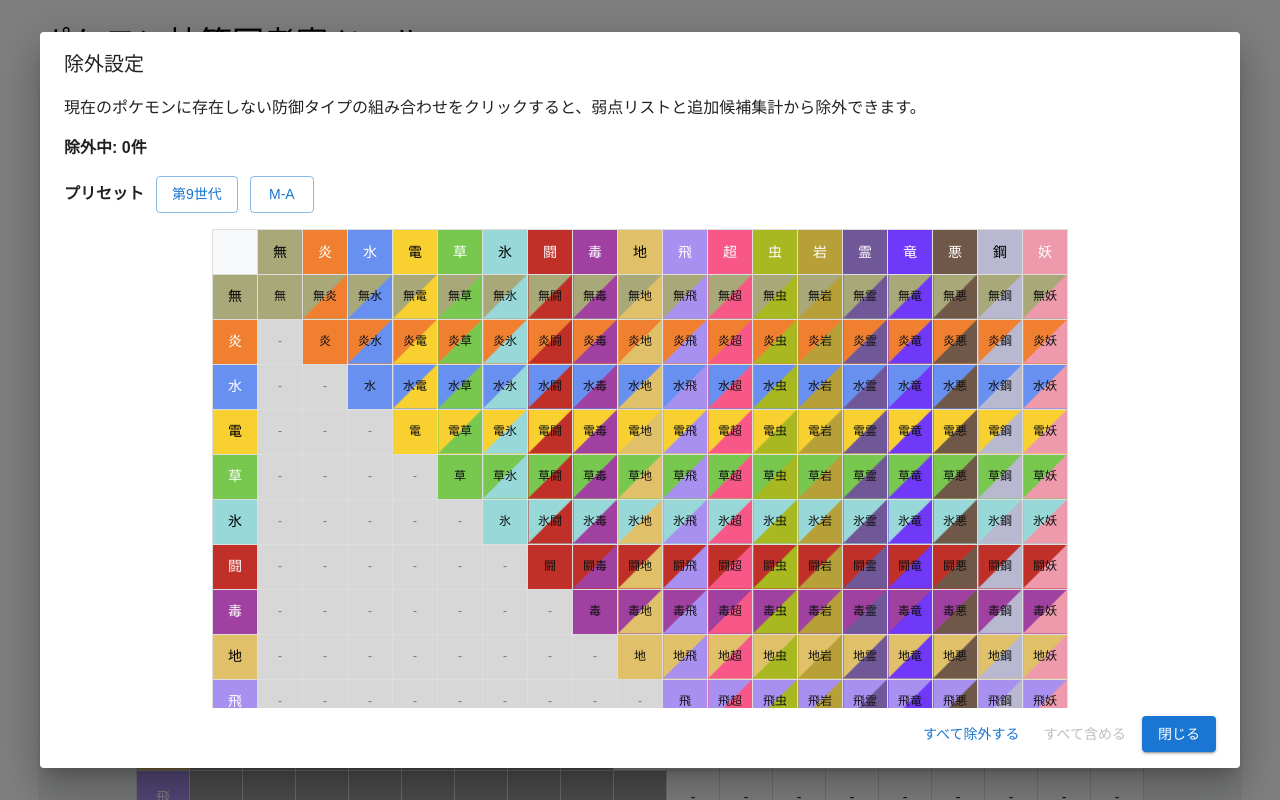
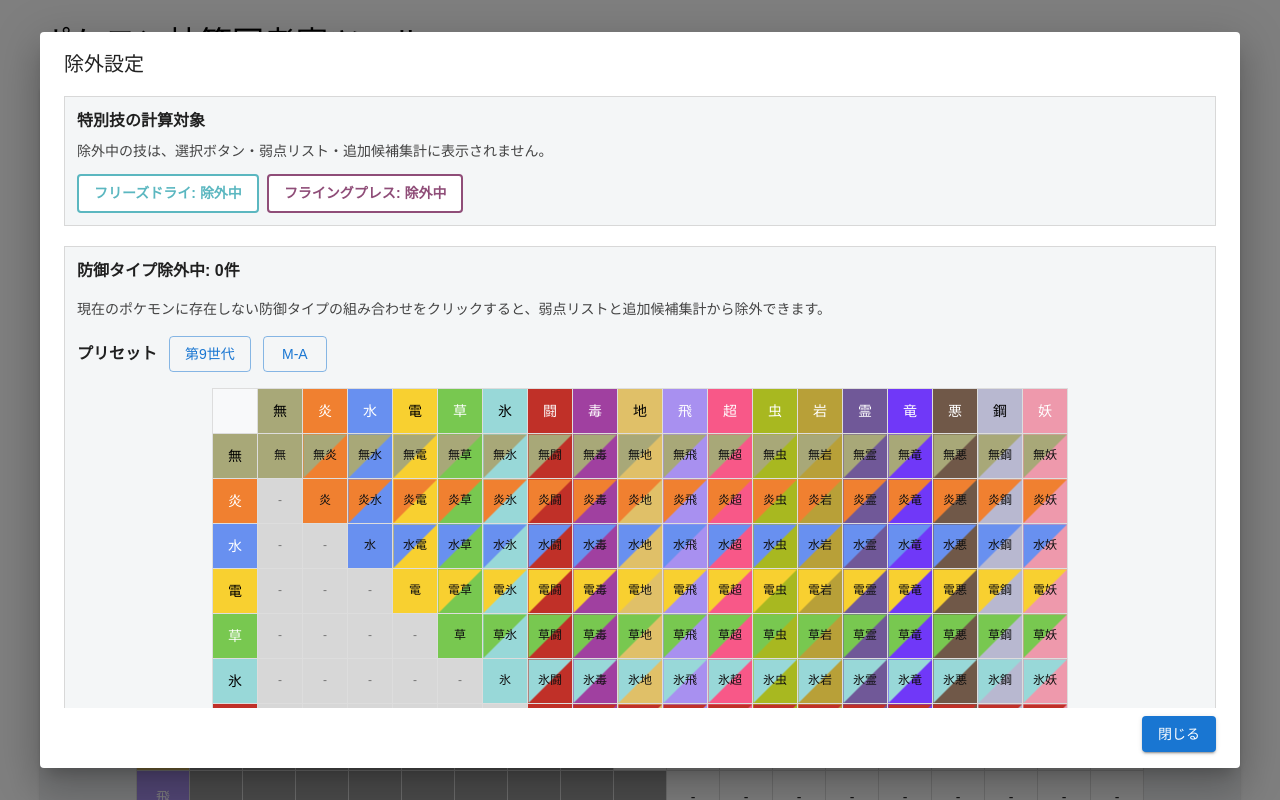
Before and after one commit to suisui-swimmy/pokemon-type-coverage-tool, a React (Vite) app: page / in a window 1280 px wide. Both pictures are taken after a click on the button "除外設定を開く". Shown: the top 800 px of the page. Built offline with nearby package versions, Linux system fonts and the light colour scheme; a web font is replaced by a local one.

Commit message:
Added support for special moves and updated the CoverageTable component to improve the logic for calculating attack effectiveness

```diff
--- a/src/App.jsx
+++ b/src/App.jsx
@@ -3,9 +3,12 @@ import { Container, Typography, Box, Link, Paper, Button, IconButton, Tooltip }
 import { ThemeProvider, createTheme } from '@mui/material/styles';
 import TypeButton from './components/TypeButton';
 import TypeTag from './components/TypeTag';
+import SpecialMoveButton from './components/SpecialMoveButton';
+import SpecialMoveTag from './components/SpecialMoveTag';
 import CoverageTable from './components/CoverageTable';
 import ExclusionSettingsDialog from './components/ExclusionSettingsDialog';
 import { typeData } from './data/typeData';
+import { specialAttackMoveIds } from './data/specialAttackMoves';
 import { exclusionPresets } from './data/exclusionPresets';
 import { getAllDefenseTypeKeys } from './utils/defenseTypeKey';
 import infoIconUrl from './assets/info-icon.svg';
@@ -13,6 +16,7 @@ import settingsGearIconUrl from './assets/settings-gear-icon.svg';
 import './App.css';
 
 const EXCLUDED_DEFENSE_TYPES_STORAGE_KEY = 'pokemon-type-coverage-tool.excluded-defense-types';
+const EXCLUDED_SPECIAL_MOVES_STORAGE_KEY = 'pokemon-type-coverage-tool.excluded-special-moves';
 
 const theme = createTheme({
   typography: {
@@ -22,6 +26,7 @@ const theme = createTheme({
 
 function App() {
   const [selectedTypes, setSelectedTypes] = useState([]);
+  const [selectedSpecialMoves, setSelectedSpecialMoves] = useState([]);
   const [isSettingsOpen, setIsSettingsOpen] = useState(false);
   const [excludedDefenseTypeKeys, setExcludedDefenseTypeKeys] = useState(() => {
     try {
@@ -33,10 +38,32 @@ function App() {
       return [];
     }
   });
+  const [excludedSpecialMoveIds, setExcludedSpecialMoveIds] = useState(() => {
+    try {
+      const savedValue = window.localStorage.getItem(EXCLUDED_SPECIAL_MOVES_STORAGE_KEY);
+      const parsedValue = JSON.parse(savedValue);
+
+      return Array.isArray(parsedValue) ? parsedValue : specialAttackMoveIds;
+    } catch {
+      return specialAttackMoveIds;
+    }
+  });
 
   const excludedDefenseTypeKeySet = useMemo(
     () => new Set(excludedDefenseTypeKeys),
     [excludedDefenseTypeKeys]
+  );
+  const excludedSpecialMoveIdSet = useMemo(
+    () => new Set(excludedSpecialMoveIds),
+    [excludedSpecialMoveIds]
+  );
+  const availableSpecialMoveIds = useMemo(
+    () => specialAttackMoveIds.filter((moveId) => !excludedSpecialMoveIdSet.has(moveId)),
+    [excludedSpecialMoveIdSet]
+  );
+  const selectedAvailableSpecialMoves = useMemo(
+    () => selectedSpecialMoves.filter((moveId) => !excludedSpecialMoveIdSet.has(moveId)),
+    [excludedSpecialMoveIdSet, selectedSpecialMoves]
   );
 
   useEffect(() => {
@@ -46,6 +73,13 @@ function App() {
     );
   }, [excludedDefenseTypeKeys]);
 
+  useEffect(() => {
+    window.localStorage.setItem(
+      EXCLUDED_SPECIAL_MOVES_STORAGE_KEY,
+      JSON.stringify(excludedSpecialMoveIds)
+    );
+  }, [excludedSpecialMoveIds]);
+
   const handleTypeClick = (type) => {
     setSelectedTypes(prev =>
       prev.includes(type)
@@ -54,8 +88,17 @@ function App() {
     );
   };
 
+  const handleSpecialMoveClick = (moveId) => {
+    setSelectedSpecialMoves(prev =>
+      prev.includes(moveId)
+        ? prev.filter(id => id !== moveId)
+        : [...prev, moveId]
+    );
+  };
+
   const handleReset = () => {
     setSelectedTypes([]);
+    setSelectedSpecialMoves([]);
   };
 
   const handleToggleExcludedDefenseType = (key) => {
@@ -74,6 +117,26 @@ function App() {
 
   const handleResetExcludedDefenseTypes = () => {
     setExcludedDefenseTypeKeys([]);
+  };
+
+  const handleToggleExcludedSpecialMove = (moveId) => {
+    const willExclude = !excludedSpecialMoveIdSet.has(moveId);
+
+    if (willExclude) {
+      setSelectedSpecialMoves((prev) => prev.filter((id) => id !== moveId));
+    }
+
+    setExcludedSpecialMoveIds((prev) => {
+      const next = new Set(prev);
+
+      if (next.has(moveId)) {
+        next.delete(moveId);
+      } else {
+        next.add(moveId);
+      }
+
+      return Array.from(next);
+    });
   };
 
   const handleExcludeAllDefenseTypes = () => {
@@ -149,7 +212,8 @@ function App() {
         </Box>
 
         <Paper sx={{ bgcolor: '#f4f6f7', p: 3 }}>
-          <Box sx={{ display: 'flex', flexWrap: 'wrap', alignItems: 'center', mb: 2 }}>
+          <Box sx={{ display: 'grid', gap: 1.25, mb: 2 }}>
+            <Box sx={{ display: 'flex', flexWrap: 'wrap', alignItems: 'center' }}>
               {Object.keys(typeData).map((type) => (
                 <TypeButton
                   key={type}
@@ -173,20 +237,41 @@ function App() {
                 リセット
               </Button>
             </Box>
+            {availableSpecialMoveIds.length > 0 && (
+              <Box sx={{ display: 'flex', alignItems: 'center', flexWrap: 'wrap', gap: 1 }}>
+                <Typography sx={{ fontSize: '18px', fontWeight: 700, color: '#333' }}>
+                  特別技
+                </Typography>
+                {availableSpecialMoveIds.map((moveId) => (
+                  <SpecialMoveButton
+                    key={moveId}
+                    moveId={moveId}
+                    isSelected={selectedAvailableSpecialMoves.includes(moveId)}
+                    onClick={handleSpecialMoveClick}
+                  />
+                ))}
+              </Box>
+            )}
+          </Box>
 
           <Box sx={{ my: 2, display: 'flex', alignItems: 'center', flexWrap: 'wrap', gap: 1 }}>
             <Typography variant="h5" component="span" sx={{ fontSize: '24px' }}>
-              ▍選択したタイプ:
+              ▍選択した攻撃:
             </Typography>
             <Box sx={{ display: 'flex', alignItems: 'center', flexWrap: 'wrap', gap: 0.75 }}>
               {selectedTypes.map((type) => (
                 <TypeTag key={type} type={type} />
+              ))}
+              {selectedAvailableSpecialMoves.map((moveId) => (
+                <SpecialMoveTag key={moveId} moveId={moveId} />
               ))}
             </Box>
           </Box>
 
           <CoverageTable
             selectedTypes={selectedTypes}
+            selectedSpecialMoves={selectedAvailableSpecialMoves}
+            availableSpecialMoveIds={availableSpecialMoveIds}
             excludedDefenseTypeKeys={excludedDefenseTypeKeySet}
           />
         </Paper>
@@ -208,11 +293,13 @@ function App() {
         <ExclusionSettingsDialog
           open={isSettingsOpen}
           excludedDefenseTypeKeys={excludedDefenseTypeKeySet}
+          excludedSpecialMoveIds={excludedSpecialMoveIdSet}
           onApplyPreset={handleApplyExclusionPreset}
           onClose={() => setIsSettingsOpen(false)}
           onExcludeAll={handleExcludeAllDefenseTypes}
           presets={exclusionPresets}
           onReset={handleResetExcludedDefenseTypes}
+          onToggleSpecialMove={handleToggleExcludedSpecialMove}
           onToggle={handleToggleExcludedDefenseType}
         />
       </Container>
--- a/src/components/CoverageTable.jsx
+++ b/src/components/CoverageTable.jsx
@@ -1,9 +1,11 @@
 import React from 'react';
 import { Table, TableBody, TableCell, TableContainer, TableHead, TableRow, Paper, Typography, Box } from '@mui/material';
 import { typeData } from '../data/typeData';
-import { typeEffectiveness } from '../data/typeEffectiveness';
+import { specialAttackMoveIds } from '../data/specialAttackMoves';
+import { getAttackEffectiveness, isTypeAttack } from '../utils/attackEffectiveness';
 import { getDefenseTypeKey } from '../utils/defenseTypeKey';
 import TypeTag from './TypeTag';
+import SpecialMoveTag from './SpecialMoveTag';
 
 const SECTION_STYLES = {
   0.25: {
@@ -29,8 +31,15 @@ const SECTION_STYLES = {
   },
 };
 
-const CoverageTable = ({ selectedTypes, excludedDefenseTypeKeys }) => {
+const CoverageTable = ({
+  selectedTypes,
+  selectedSpecialMoves = [],
+  availableSpecialMoveIds = specialAttackMoveIds,
+  excludedDefenseTypeKeys,
+}) => {
   const types = Object.keys(typeData);
+  const attackOptions = [...types, ...availableSpecialMoveIds];
+  const selectedAttackKeys = [...selectedTypes, ...selectedSpecialMoves];
 
   const getSectionStyle = (effectiveness) => SECTION_STYLES[effectiveness] || SECTION_STYLES[1];
 
@@ -38,7 +47,7 @@ const CoverageTable = ({ selectedTypes, excludedDefenseTypeKeys }) => {
     excludedDefenseTypeKeys.has(getDefenseTypeKey(defenseType1, defenseType2))
   );
 
-  const calculateMaxEffectiveness = (defenseType1, defenseType2, attackTypes) => {
+  const calculateMaxEffectiveness = (defenseType1, defenseType2, attackKeys) => {
     if (types.indexOf(defenseType1) > types.indexOf(defenseType2)) {
       return null;
     }
@@ -47,26 +56,18 @@ const CoverageTable = ({ selectedTypes, excludedDefenseTypeKeys }) => {
       return 'excluded';
     }
 
-    if (!attackTypes.length) return '-';
+    if (!attackKeys.length) return '-';
 
-    if (defenseType1 === defenseType2) {
-      return Math.max(...attackTypes.map(attackType =>
-        typeEffectiveness[defenseType1][attackType]
-      ));
-    }
-
-    return Math.max(...attackTypes.map(attackType =>
-      typeEffectiveness[defenseType1][attackType] * typeEffectiveness[defenseType2][attackType]
-    ));
+    return Math.max(...attackKeys.map(attackKey => (
+      getAttackEffectiveness(defenseType1, defenseType2, attackKey)
+    )));
   };
 
   const getEffectivenessForType = (defenseType1, defenseType2) => {
     const effectiveness = {};
 
-    types.forEach(attackType => {
-      let multiplier = defenseType2
-        ? typeEffectiveness[defenseType1][attackType] * typeEffectiveness[defenseType2][attackType]
-        : typeEffectiveness[defenseType1][attackType];
+    attackOptions.forEach(attackType => {
+      const multiplier = getAttackEffectiveness(defenseType1, defenseType2, attackType);
 
       if (multiplier === 2 || multiplier === 4) {
         effectiveness[multiplier] = effectiveness[multiplier] || [];
@@ -143,7 +144,11 @@ const CoverageTable = ({ selectedTypes, excludedDefenseTypeKeys }) => {
     return { ...baseStyle, backgroundColor: 'white' };
   };
 
-  const renderTypeTag = (type) => <TypeTag type={type} />;
+  const renderAttackTag = (attackType) => (
+    isTypeAttack(attackType)
+      ? <TypeTag type={attackType} />
+      : <SpecialMoveTag moveId={attackType} />
+  );
 
   const findTypesByEffectiveness = () => {
     const typeGroups = { 0.25: [], 0.5: [], 1: [] };
@@ -157,7 +162,7 @@ const CoverageTable = ({ selectedTypes, excludedDefenseTypeKeys }) => {
           const effectiveness = calculateMaxEffectiveness(
             defenseType1,
             defenseType2,
-            selectedTypes
+            selectedAttackKeys
           );
 
           if (effectiveness === 0.25 || effectiveness === 0.5 || effectiveness === 1) {
@@ -197,9 +202,9 @@ const CoverageTable = ({ selectedTypes, excludedDefenseTypeKeys }) => {
 
     return {
       4: Array.from(summary[4].entries())
-        .sort(([typeA, countA], [typeB, countB]) => countB - countA || types.indexOf(typeA) - types.indexOf(typeB)),
+        .sort(([typeA, countA], [typeB, countB]) => countB - countA || attackOptions.indexOf(typeA) - attackOptions.indexOf(typeB)),
       2: Array.from(summary[2].entries())
-        .sort(([typeA, countA], [typeB, countB]) => countB - countA || types.indexOf(typeA) - types.indexOf(typeB))
+        .sort(([typeA, countA], [typeB, countB]) => countB - countA || attackOptions.indexOf(typeA) - attackOptions.indexOf(typeB))
     };
   };
 
@@ -220,7 +225,7 @@ const CoverageTable = ({ selectedTypes, excludedDefenseTypeKeys }) => {
               gap: 0.75,
             }}
           >
-            {renderTypeTag(type)}
+            {renderAttackTag(type)}
             <Typography
               component="span"
               sx={{
@@ -257,7 +262,7 @@ const CoverageTable = ({ selectedTypes, excludedDefenseTypeKeys }) => {
               px: 1.25,
             }}
           >
-            {effectiveness}倍のタイプに対し有効なタイプの合計
+            {effectiveness}倍のタイプに対し有効な攻撃の合計
           </Box>
           <Box sx={{ display: 'grid' }}>
             {availableMultipliers.map(multiplier => (
@@ -307,7 +312,7 @@ const CoverageTable = ({ selectedTypes, excludedDefenseTypeKeys }) => {
             <TableHead>
               <TableRow>
                 <TableCell component="th" colSpan={2}>
-                  {effectiveness}倍のタイプに対し有効なタイプの合計
+                  {effectiveness}倍のタイプに対し有効な攻撃の合計
                 </TableCell>
               </TableRow>
             </TableHead>
@@ -349,7 +354,7 @@ const CoverageTable = ({ selectedTypes, excludedDefenseTypeKeys }) => {
       <Box sx={{ display: 'flex', alignItems: 'center', justifyContent: 'center', gap: 0.75 }}>
         {typeList.map(type => (
           <Box key={type}>
-            {renderTypeTag(type)}
+            <TypeTag type={type} />
           </Box>
         ))}
       </Box>
@@ -372,7 +377,7 @@ const CoverageTable = ({ selectedTypes, excludedDefenseTypeKeys }) => {
       <Box sx={{ display: 'flex', alignItems: 'center', flexWrap: 'wrap', gap: 0.75, minWidth: 0 }}>
         {attackTypes.map(type => (
           <Box key={type}>
-            {renderTypeTag(type)}
+            {renderAttackTag(type)}
           </Box>
         ))}
       </Box>
@@ -452,7 +457,7 @@ const CoverageTable = ({ selectedTypes, excludedDefenseTypeKeys }) => {
   };
 
   const renderTypesList = () => {
-    if (selectedTypes.length === 0) return null;
+    if (selectedAttackKeys.length === 0) return null;
 
     const typeGroups = findTypesByEffectiveness();
 
@@ -524,7 +529,7 @@ const CoverageTable = ({ selectedTypes, excludedDefenseTypeKeys }) => {
                         {effectiveness}倍のタイプ
                       </TableCell>
                       <TableCell component="th">
-                        有効なタイプ
+                        有効な攻撃
                       </TableCell>
                     </TableRow>
                   </TableHead>
@@ -633,7 +638,7 @@ const CoverageTable = ({ selectedTypes, excludedDefenseTypeKeys }) => {
                   const effectiveness = calculateMaxEffectiveness(
                     defenseType1,
                     defenseType2,
-                    selectedTypes
+                    selectedAttackKeys
                   );
                   return (
                     <TableCell
--- a/src/components/ExclusionSettingsDialog.jsx
+++ b/src/components/ExclusionSettingsDialog.jsx
@@ -15,19 +15,28 @@ import {
   Typography,
 } from '@mui/material';
 import { typeData } from '../data/typeData';
+import { specialAttackMoves, specialAttackMoveIds } from '../data/specialAttackMoves';
 import { getDefenseTypeKey } from '../utils/defenseTypeKey';
 
 const CELL_SIZE = 44;
+const SECTION_BOX_SX = {
+  mb: 2.5,
+  p: 1.5,
+  backgroundColor: '#f4f6f7',
+  border: '1px solid #d8d8d8',
+};
 
 const ExclusionSettingsDialog = ({
   open,
   excludedDefenseTypeKeys,
+  excludedSpecialMoveIds,
   onApplyPreset,
   onClose,
   onExcludeAll,
   onReset,
   presets,
   onToggle,
+  onToggleSpecialMove,
 }) => {
   const types = Object.keys(typeData);
 
@@ -88,11 +97,48 @@ const ExclusionSettingsDialog = ({
     <Dialog open={open} onClose={onClose} maxWidth="lg" fullWidth>
       <DialogTitle>除外設定</DialogTitle>
       <DialogContent>
-        <Typography sx={{ mb: 2 }}>
+        <Box sx={SECTION_BOX_SX}>
+          <Typography sx={{ mb: 1, fontWeight: 700 }}>
+            特別技の計算対象
+          </Typography>
+          <Typography sx={{ mb: 1.5, fontSize: '14px', color: '#444' }}>
+            除外中の技は、選択ボタン・弱点リスト・追加候補集計に表示されません。
+          </Typography>
+          <Box sx={{ display: 'flex', alignItems: 'center', gap: 1, flexWrap: 'wrap' }}>
+            {specialAttackMoveIds.map((moveId) => {
+              const move = specialAttackMoves[moveId];
+              const excluded = excludedSpecialMoveIds.has(moveId);
+
+              return (
+                <Button
+                  key={moveId}
+                  variant={excluded ? 'outlined' : 'contained'}
+                  aria-pressed={!excluded}
+                  onClick={() => onToggleSpecialMove(moveId)}
+                  sx={{
+                    border: `2px solid ${move.borderColor}`,
+                    background: excluded ? 'white' : move.color,
+                    color: excluded ? move.borderColor : move.textColor,
+                    fontWeight: 700,
+                    '&:hover': {
+                      border: `2px solid ${move.borderColor}`,
+                      background: excluded ? 'rgba(0, 0, 0, 0.04)' : move.color,
+                    },
+                  }}
+                >
+                  {move.label}: {excluded ? '除外中' : '計算に含める'}
+                </Button>
+              );
+            })}
+          </Box>
+        </Box>
+
+        <Box sx={SECTION_BOX_SX}>
+          <Typography sx={{ mb: 2, fontWeight: 700 }}>
+            防御タイプ除外中: {excludedDefenseTypeKeys.size}件
+          </Typography>
+          <Typography sx={{ mb: 2, fontSize: '14px', color: '#444' }}>
             現在のポケモンに存在しない防御タイプの組み合わせをクリックすると、弱点リストと追加候補集計から除外できます。
-        </Typography>
-        <Typography sx={{ mb: 2, fontWeight: 700 }}>
-          除外中: {excludedDefenseTypeKeys.size}件
           </Typography>
           <Box sx={{ display: 'flex', alignItems: 'center', gap: 1.5, flexWrap: 'wrap', mb: 2 }}>
             <Typography sx={{ fontWeight: 700 }}>プリセット</Typography>
@@ -152,14 +198,17 @@ const ExclusionSettingsDialog = ({
               </TableBody>
             </Table>
           </TableContainer>
+          <Box sx={{ mt: 2, display: 'flex', justifyContent: 'flex-end', gap: 1.5, flexWrap: 'wrap' }}>
+            <Button onClick={onExcludeAll}>
+              防御タイプをすべて除外する
+            </Button>
+            <Button onClick={onReset} disabled={excludedDefenseTypeKeys.size === 0}>
+              防御タイプをすべて含める
+            </Button>
+          </Box>
+        </Box>
       </DialogContent>
       <DialogActions sx={{ px: 3, pb: 2 }}>
-        <Button onClick={onExcludeAll}>
-          すべて除外する
-        </Button>
-        <Button onClick={onReset} disabled={excludedDefenseTypeKeys.size === 0}>
-          すべて含める
-        </Button>
         <Button onClick={onClose} variant="contained">
           閉じる
         </Button>
--- /dev/null
+++ b/src/components/SpecialMoveButton.jsx
@@ -0,0 +1,43 @@
+import React from 'react';
+import { Button } from '@mui/material';
+import { specialAttackMoves } from '../data/specialAttackMoves';
+import { typeData } from '../data/typeData';
+
+const getSelectedBackground = (moveId, move) => {
+  if (moveId === 'flyingPress') {
+    return `linear-gradient(135deg, ${typeData.闘.color} 0 50%, ${typeData.飛.color} 50% 100%)`;
+  }
+
+  return move.color;
+};
+
+const SpecialMoveButton = ({ moveId, isSelected, onClick }) => {
+  const move = specialAttackMoves[moveId];
+  const selectedBackground = getSelectedBackground(moveId, move);
+
+  return (
+    <Button
+      variant={isSelected ? 'contained' : 'outlined'}
+      aria-pressed={isSelected}
+      sx={{
+        minHeight: '44px',
+        px: 1.75,
+        borderRadius: '10px',
+        border: `2px solid ${move.borderColor}`,
+        background: isSelected ? selectedBackground : 'white',
+        color: isSelected ? move.textColor : move.borderColor,
+        fontWeight: 700,
+        boxShadow: isSelected ? '0 2px 6px rgba(0, 0, 0, 0.24)' : 'none',
+        '&:hover': {
+          background: isSelected ? selectedBackground : 'rgba(0, 0, 0, 0.04)',
+          border: `2px solid ${move.borderColor}`,
+        },
+      }}
+      onClick={() => onClick(moveId)}
+    >
+      {move.label}
+    </Button>
+  );
+};
+
+export default SpecialMoveButton;
--- /dev/null
+++ b/src/components/SpecialMoveTag.jsx
@@ -0,0 +1,33 @@
+import React from 'react';
+import { Box } from '@mui/material';
+import { specialAttackMoves } from '../data/specialAttackMoves';
+
+const SpecialMoveTag = ({ moveId }) => {
+  const move = specialAttackMoves[moveId];
+
+  return (
+    <Box
+      component="span"
+      sx={{
+        minHeight: 37,
+        px: 1,
+        display: 'inline-flex',
+        alignItems: 'center',
+        justifyContent: 'center',
+        backgroundColor: move.color,
+        color: move.textColor,
+        border: `2px solid ${move.borderColor}`,
+        fontSize: '14px',
+        fontWeight: 700,
+        lineHeight: 1.1,
+        boxSizing: 'border-box',
+        flex: '0 0 auto',
+        whiteSpace: 'nowrap',
+      }}
+    >
+      {move.label}
+    </Box>
+  );
+};
+
+export default SpecialMoveTag;
--- /dev/null
+++ b/src/data/specialAttackMoves.js
@@ -0,0 +1,56 @@
+import { typeData } from './typeData';
+import { typeEffectiveness } from './typeEffectiveness';
+
+export const specialAttackMoves = {
+  freezeDry: {
+    label: 'フリーズドライ',
+    shortLabel: 'フリドラ',
+    color: typeData.氷.color,
+    textColor: typeData.氷.textColor,
+    borderColor: '#5bb7c0',
+    sourceTypes: ['氷'],
+  },
+  flyingPress: {
+    label: 'フライングプレス',
+    shortLabel: 'フラプレ',
+    color: typeData.闘.color,
+    textColor: '#ffffff',
+    borderColor: '#8f4d78',
+    sourceTypes: ['闘', '飛'],
+  },
+};
+
+export const specialAttackMoveIds = Object.keys(specialAttackMoves);
+
+const flyingPressEffectiveness = {
+  無: 2,
+  炎: 1,
+  水: 1,
+  電: 0.5,
+  草: 2,
+  氷: 2,
+  闘: 2,
+  毒: 0.5,
+  地: 1,
+  飛: 0.5,
+  超: 0.5,
+  虫: 1,
+  岩: 1,
+  霊: 0,
+  竜: 1,
+  悪: 2,
+  鋼: 1,
+  妖: 0.5,
+};
+
+export const getSpecialAttackMoveSingleTypeEffectiveness = (moveId, defenseType) => {
+  if (moveId === 'freezeDry') {
+    return defenseType === '水' ? 2 : typeEffectiveness[defenseType].氷;
+  }
+
+  if (moveId === 'flyingPress') {
+    return flyingPressEffectiveness[defenseType];
+  }
+
+  return undefined;
+};
--- /dev/null
+++ b/src/utils/attackEffectiveness.js
@@ -0,0 +1,27 @@
+import { typeData } from '../data/typeData';
+import { typeEffectiveness } from '../data/typeEffectiveness';
+import {
+  getSpecialAttackMoveSingleTypeEffectiveness,
+  specialAttackMoves,
+} from '../data/specialAttackMoves';
+
+export const isTypeAttack = (attackKey) => Boolean(typeData[attackKey]);
+
+export const isSpecialAttackMove = (attackKey) => Boolean(specialAttackMoves[attackKey]);
+
+export const getSingleTypeAttackEffectiveness = (defenseType, attackKey) => {
+  if (isTypeAttack(attackKey)) {
+    return typeEffectiveness[defenseType][attackKey];
+  }
+
+  return getSpecialAttackMoveSingleTypeEffectiveness(attackKey, defenseType);
+};
+
+export const getAttackEffectiveness = (defenseType1, defenseType2, attackKey) => {
+  const firstMultiplier = getSingleTypeAttackEffectiveness(defenseType1, attackKey);
+  const secondMultiplier = defenseType2 && defenseType2 !== defenseType1
+    ? getSingleTypeAttackEffectiveness(defenseType2, attackKey)
+    : 1;
+
+  return firstMultiplier * secondMultiplier;
+};
```
Also changed, not shown: public/site.webmanifest, 1 other file (tests, documents, lock files or other folders). Lines whose indentation alone changed are shown as unchanged.
